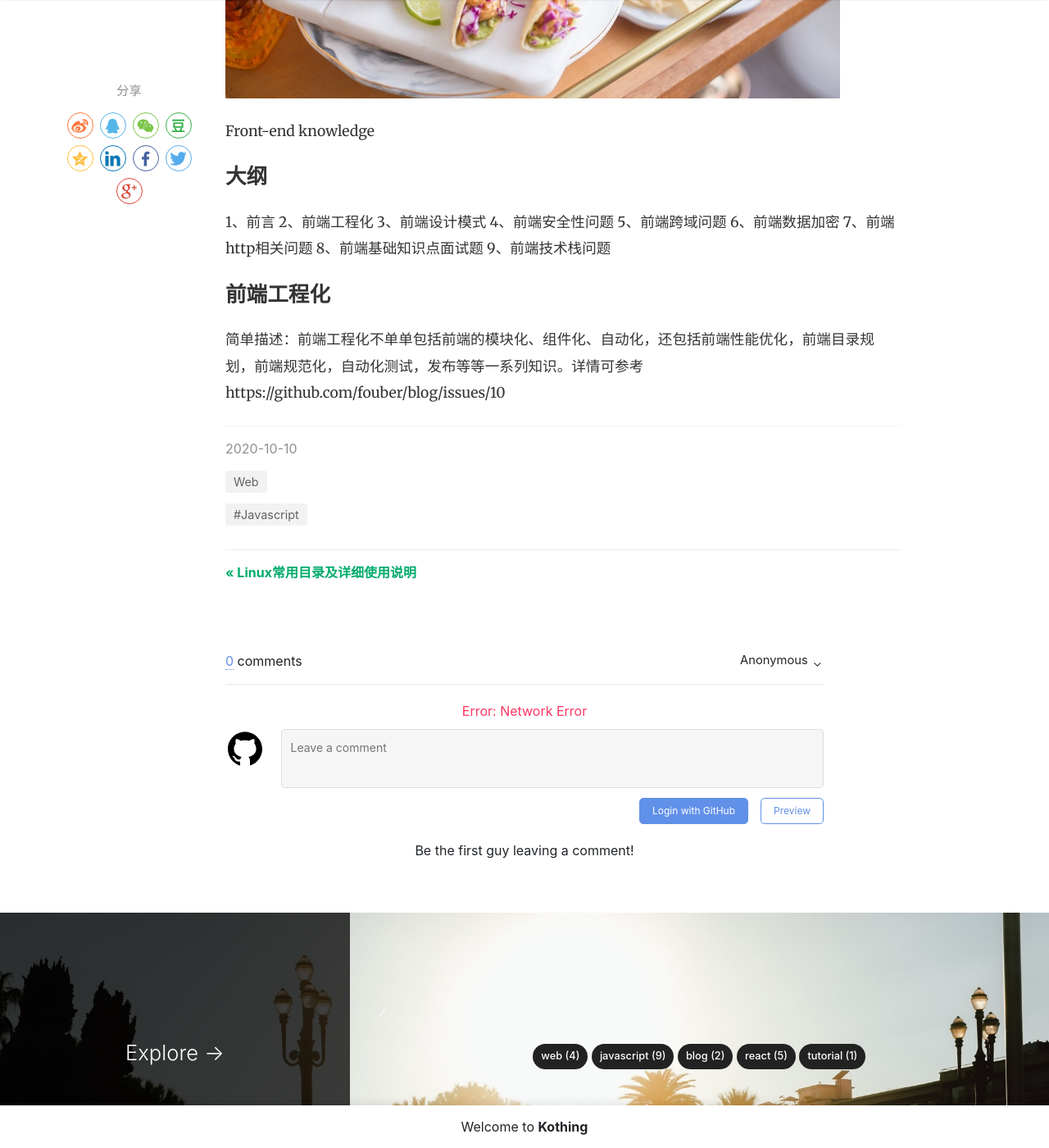
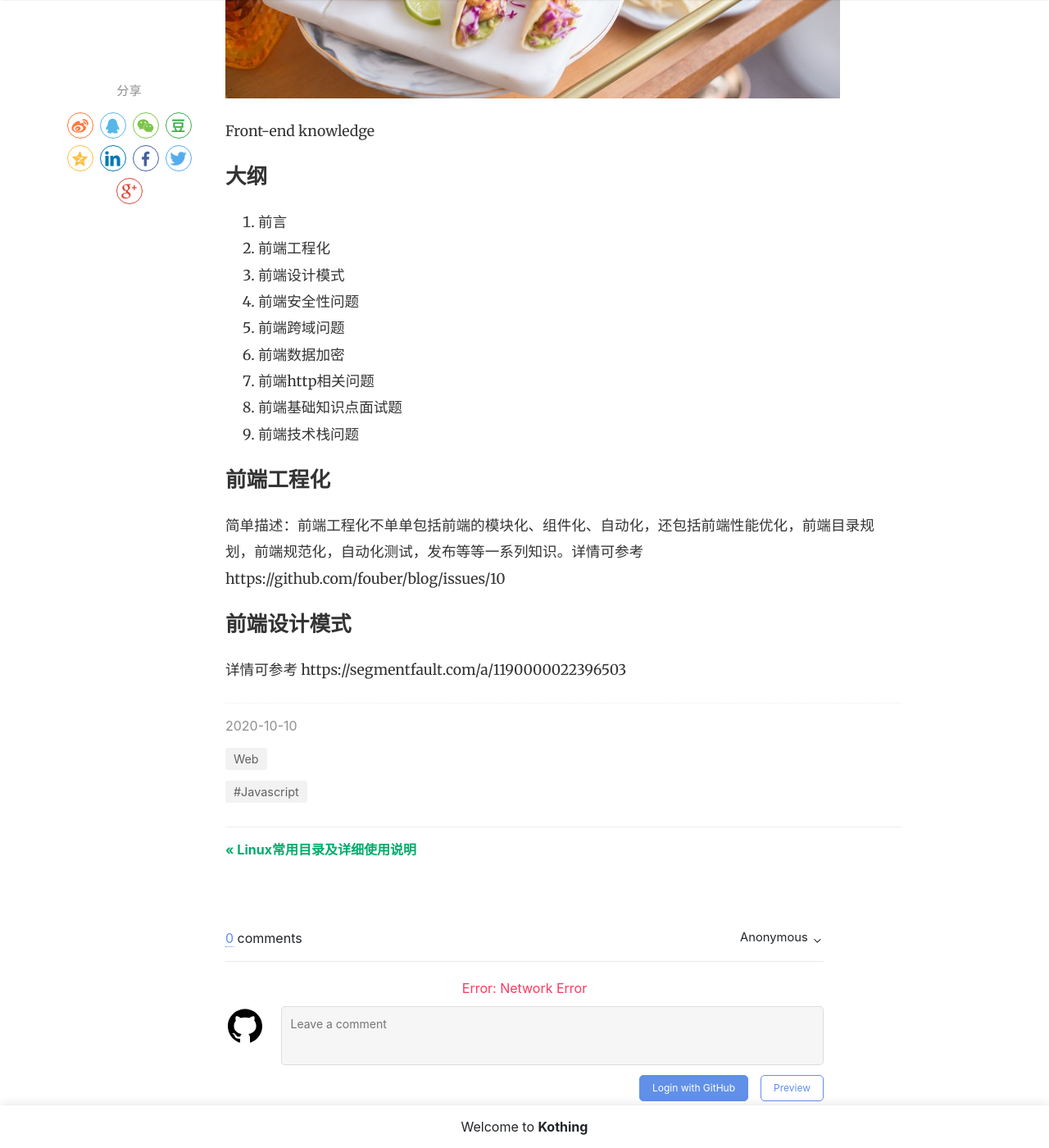
Before and after one commit to kothing/kothing.github.io, a Jekyll site: the page built from _posts/2020-10-10-front-end-knowledge.md, in a window 1280 px wide and 1400 px high, scrolled down 730 px. Shown: the whole window at 82% size. Built offline with Jekyll 4.4.1, drawn with Linux system fonts in a browser that asks for light colours; nearby versions of some CDN libraries; comment, search, counter and statistics services are not loaded.

Commit message:
Update 2020-10-10-front-end-knowledge.md

```diff
--- a/_posts/2020-10-10-front-end-knowledge.md
+++ b/_posts/2020-10-10-front-end-knowledge.md
@@ -12,17 +12,20 @@ rating: 5
 Front-end knowledge
 
 ## 大纲
-1、前言
-2、前端工程化
-3、前端设计模式
-4、前端安全性问题
-5、前端跨域问题
-6、前端数据加密
-7、前端http相关问题
-8、前端基础知识点面试题
-9、前端技术栈问题
+1. 前言
+2. 前端工程化
+3. 前端设计模式
+4. 前端安全性问题
+5. 前端跨域问题
+6. 前端数据加密
+7. 前端http相关问题
+8. 前端基础知识点面试题
+9. 前端技术栈问题
 
 
 ## 前端工程化
 
 简单描述：前端工程化不单单包括前端的模块化、组件化、自动化，还包括前端性能优化，前端目录规划，前端规范化，自动化测试，发布等等一系列知识。详情可参考https://github.com/fouber/blog/issues/10
+
+## 前端设计模式
+详情可参考 https://segmentfault.com/a/1190000022396503
```
